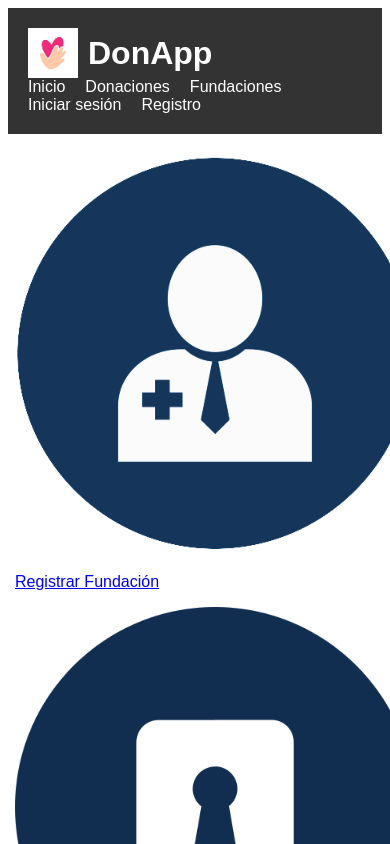
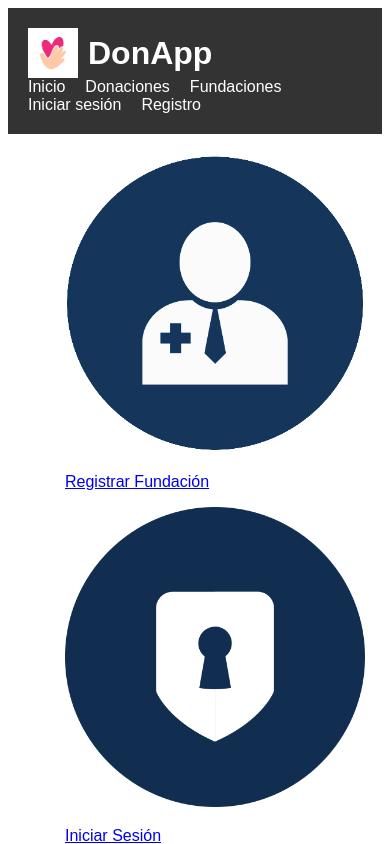
Before and after one commit to DakeloX/ProyectIV, a Next.js app: page /fundaciones in a window 390 px wide. Shown: the top 844 px of the page. Built offline with nearby package versions, Linux system fonts and the light colour scheme.

Commit message:
Mejora imagenes fundacion

```diff
--- a/src/app/fundaciones/page.js
+++ b/src/app/fundaciones/page.js
@@ -25,13 +25,13 @@ export default function Register() {
                 <div className={styles.imageContainer}>
                     <Link href="/f_register">
                         <div className={styles.imageItem}>
-                            <Image src="/img/register.png" alt="Registrar" width={400} height={400} className={styles.image} />
+                            <Image src="/img/register.png" alt="Registrar" width={480} height={480} className={styles.image} />
                             <p className={styles.imageText}>Registrar Fundación</p>
                         </div>
                     </Link>
                     <Link href="/f_login">
                         <div className={styles.imageItem}>
-                            <Image src="/img/login.png" alt="Iniciar Sesión" width={400} height={400} className={styles.image} />
+                            <Image src="/img/login.png" alt="Iniciar Sesión" width={480} height={480} className={styles.image} />
                             <p className={styles.imageText}>Iniciar Sesión</p>
                         </div>
                     </Link>
--- a/src/app/styles/register.module.css
+++ b/src/app/styles/register.module.css
@@ -449,4 +449,8 @@
     .imageContainer {
         flex-direction: column; /* Cambiar a una columna en dispositivos móviles */
     }
+    .image {
+        width: 300px; /* Reducir el tamaño de las imágenes a 300px */
+        height: auto; /* Mantener la proporción de aspecto */
+    }
 }
```
